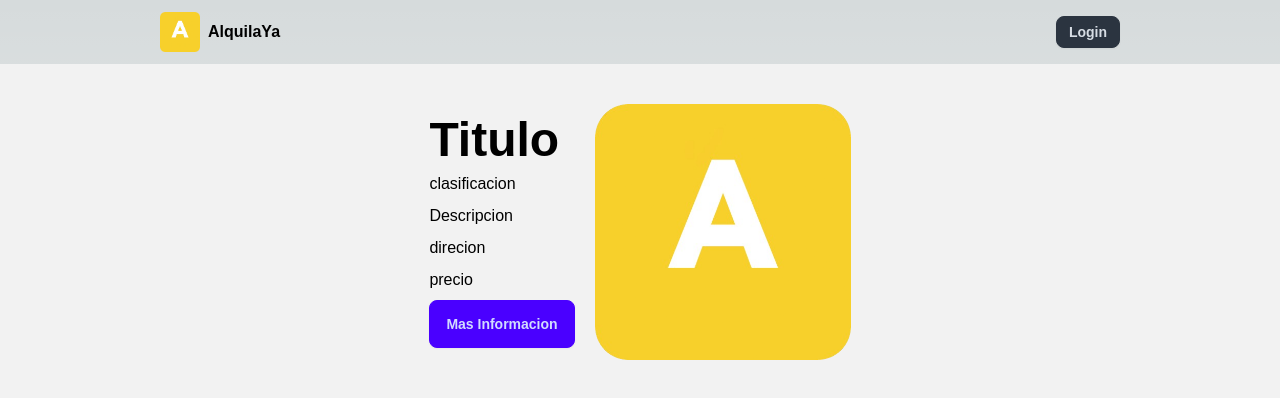
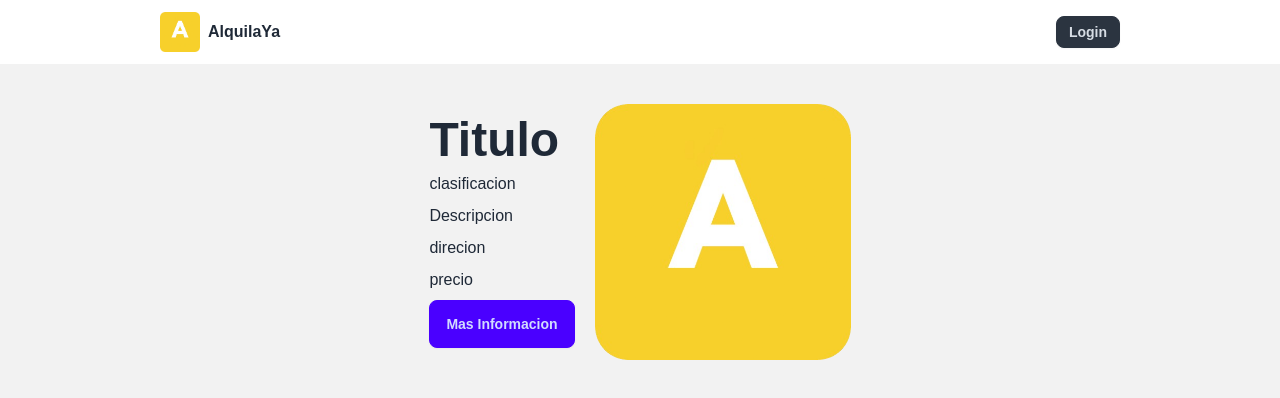
Before and after one commit to Jonavoe/AlquilaYa, a Next.js app in the folder alquilaya/: page / in a window 1280 px wide. Shown: the top 398 px of the page. Built offline with nearby package versions, Linux system fonts and the light colour scheme.

Commit message:
Update globals.css

```diff
--- a/alquilaya/src/app/globals.css
+++ b/alquilaya/src/app/globals.css
@@ -6,24 +6,6 @@
   --foreground-rgb: 0, 0, 0;
   --background-start-rgb: 214, 219, 220;
   --background-end-rgb: 255, 255, 255;
-}
-
-@media (prefers-color-scheme: dark) {
-  :root {
-    --foreground-rgb: 255, 255, 255;
-    --background-start-rgb: 0, 0, 0;
-    --background-end-rgb: 0, 0, 0;
-  }
-}
-
-body {
-  color: rgb(var(--foreground-rgb));
-  background: linear-gradient(
-      to bottom,
-      transparent,
-      rgb(var(--background-end-rgb))
-    )
-    rgb(var(--background-start-rgb));
 }
 
 @layer utilities {
```
